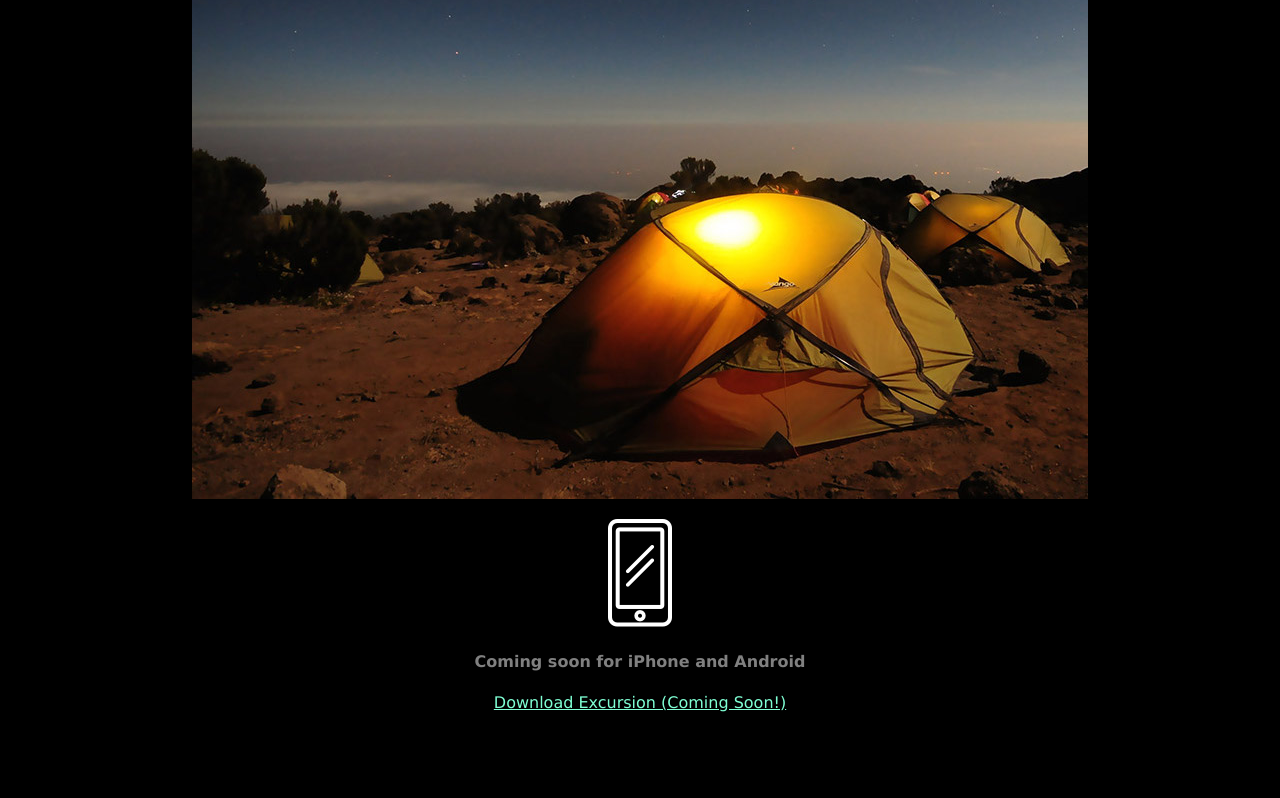
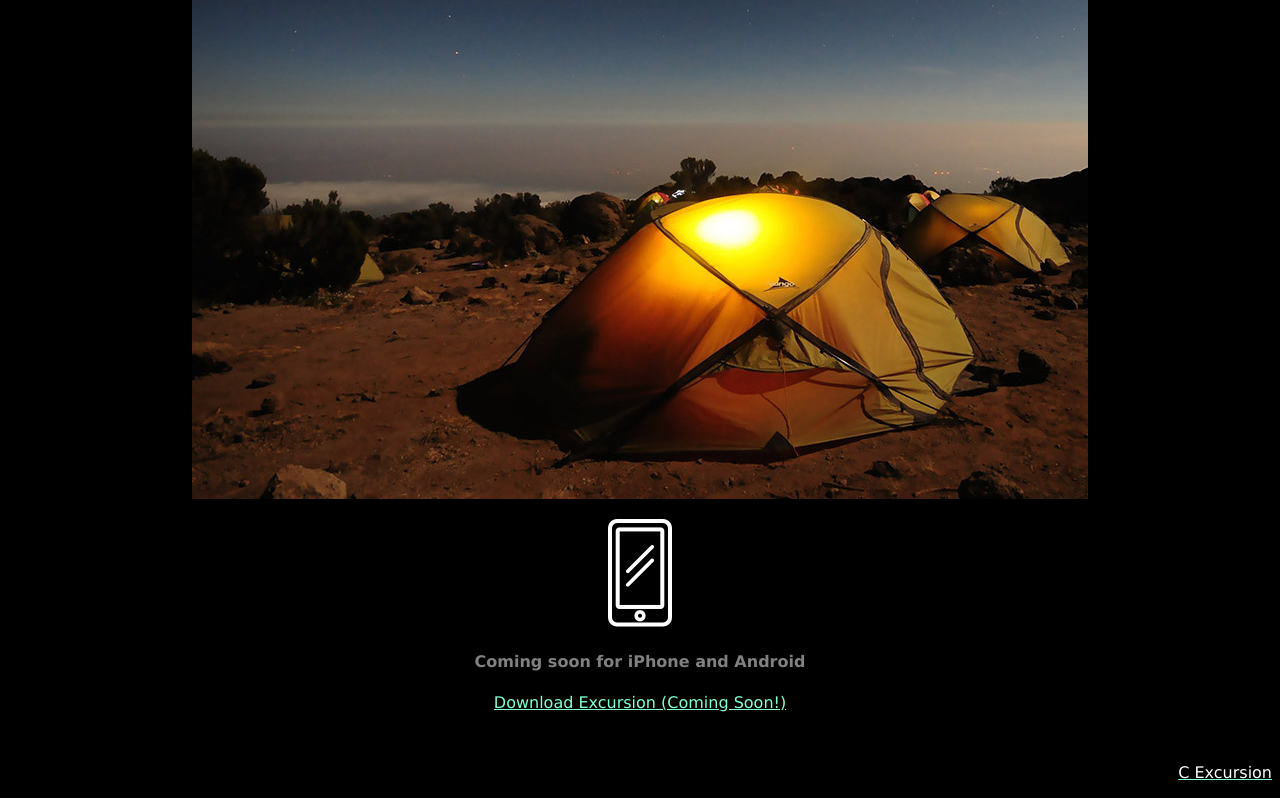
Before and after one commit to elcontemplador/excursion-2, a plain HTML site: page index.html in a window 1280 px wide. Shown: the part 501-1299 px from the top of the page. Before the commit the page ends 1229 px from the top, so only its background shows below. Drawn offline with Linux system fonts and the light colour scheme.

Commit message:
añadido el copyright

```diff
--- a/index.html
+++ b/index.html
@@ -23,6 +23,8 @@
   <p><img src="resources/images/camp.jpg" alt="campamento"></p>
   <p><img src="resources/images/phone.png" alt="telefono"></p>
   <h4 class="header--sub-header">Coming soon for iPhone and Android</h4>
-  <p> <a class="link--cta" href="#"> Download Excursion (Coming Soon!) </p> </p>
+  <p> <a class="link--cta" href="#" > Download Excursion (Coming Soon!)  </p>
+  <br>
+    <p class="footer--copy">C Excursion </p>
 
   </html>
--- a/resources/css/style.css
+++ b/resources/css/style.css
@@ -23,6 +23,12 @@ body {
     color: grey;
 }
 
+.footer--copy   {
+    text-align: right;
+    font-size: 16px;
+    color: rgb(252, 252, 252);
+}
+
 
 /* LINKS  */
 .link--cta  {
```
